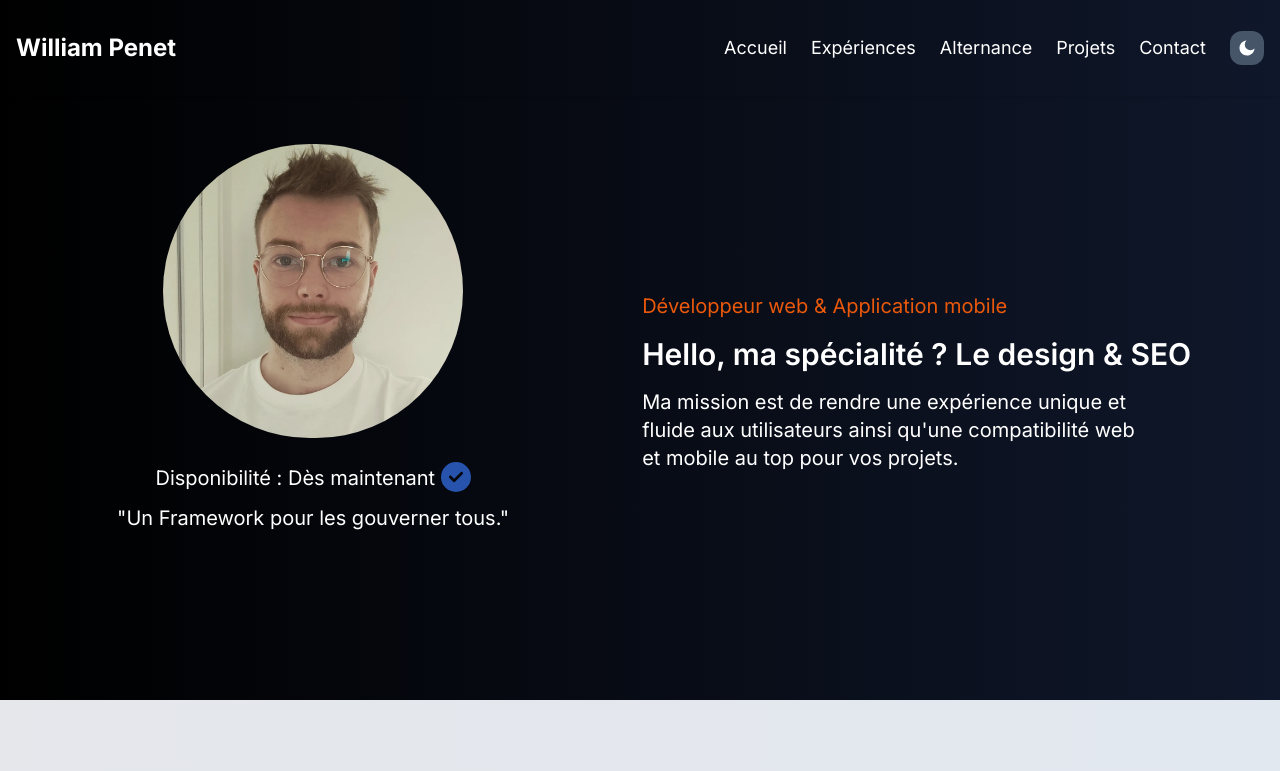
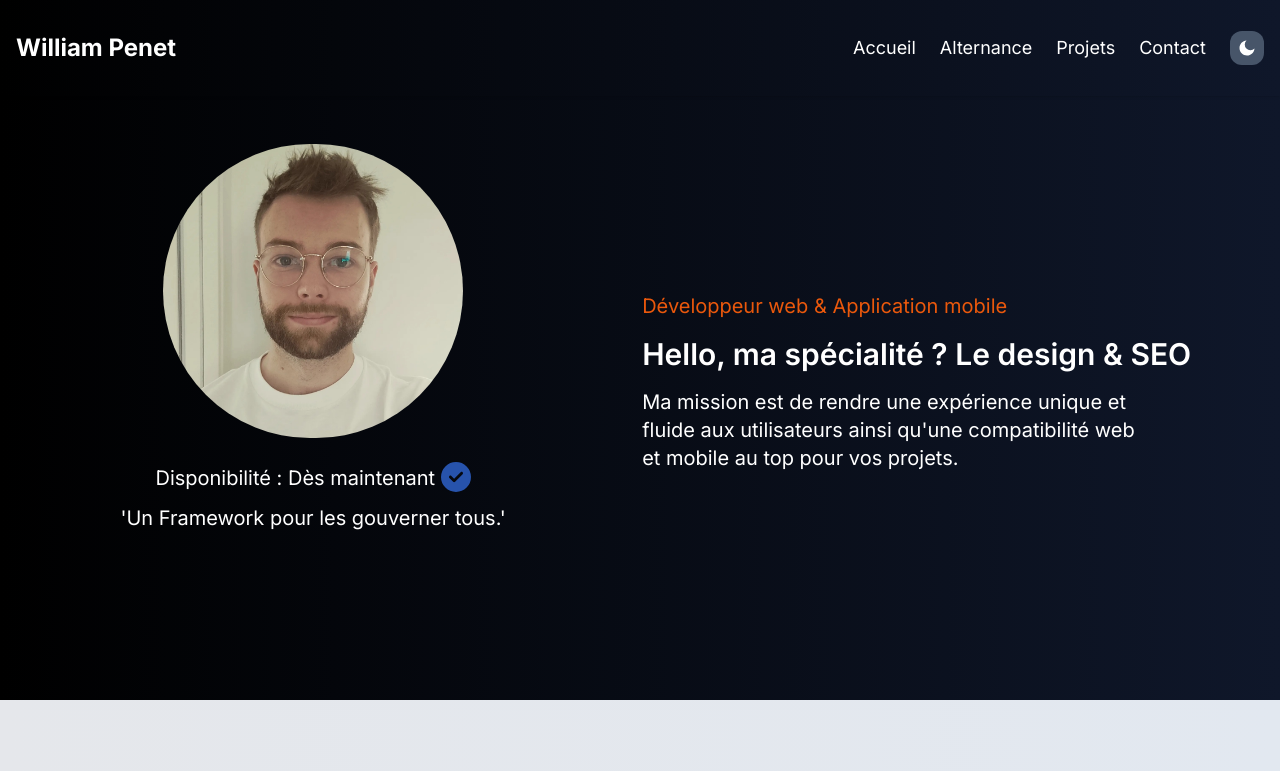
Before and after one commit to Dopey59/portfolio, a Next.js app: page / in a window 1280 px wide. Shown: the top 771 px of the page. Built offline with nearby package versions, Linux system fonts and the light colour scheme.

Commit message:
[-] One element from navbar delete

```diff
--- a/app/src/components/HeroSection.tsx
+++ b/app/src/components/HeroSection.tsx
@@ -15,7 +15,7 @@ const HeroSection = () => {
           </div>
           <div className='sm:flex flex-col gap-3 py-6'>
             <h1 className=''>Disponibilité : Dès maintenant <FontAwesomeIcon icon={faCircleCheck} style={{ color: '#3067d5' }} fade size="xl" /></h1>
-            <p className=''>"Un Framework pour les gouverner tous."</p>
+            <p className=''>&apos;Un Framework pour les gouverner tous.&apos;</p>
 
           </div>
         </div>
--- a/app/src/components/Navbar.tsx
+++ b/app/src/components/Navbar.tsx
@@ -13,10 +13,6 @@ const NAV_ITEMS: Array<NavItem> = [
   {
     label: "Accueil",
     page: "home",
-  },
-  {
-    label: "Expériences",
-    page: "pro",
   },
   {
     label: "Alternance",
--- a/package.json
+++ b/package.json
@@ -23,7 +23,7 @@
     "eslint": "8.43.0",
     "eslint-config-next": "13.4.6",
     "framer-motion": "^10.12.16",
-    "next": "13.4.6",
+    "next": "^13.4.6",
     "next-themes": "^0.2.1",
     "nodemailer": "^6.9.3",
     "nprogress": "^0.2.0",
```
Also changed, not shown: 1 other file (tests, documents, lock files or other folders).
